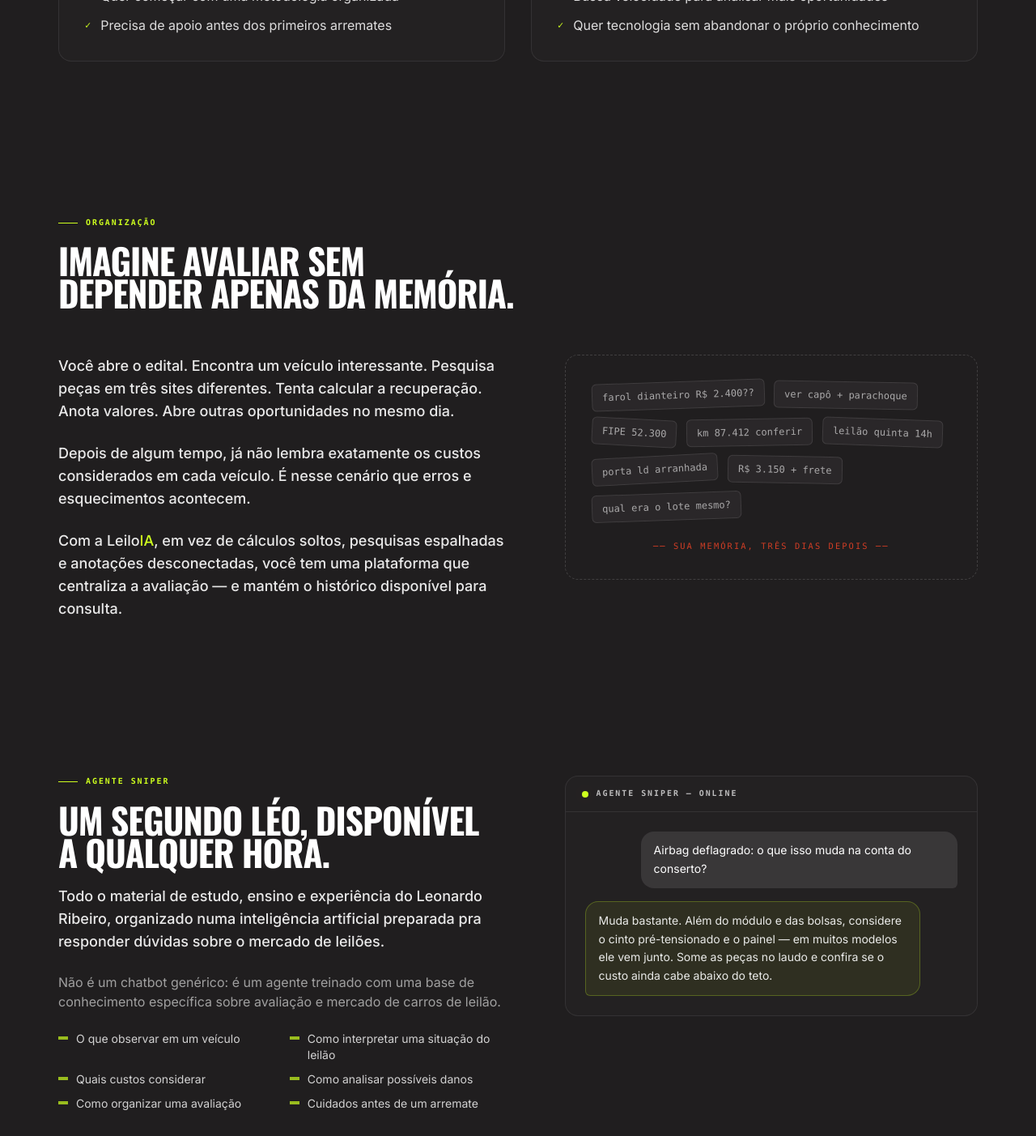
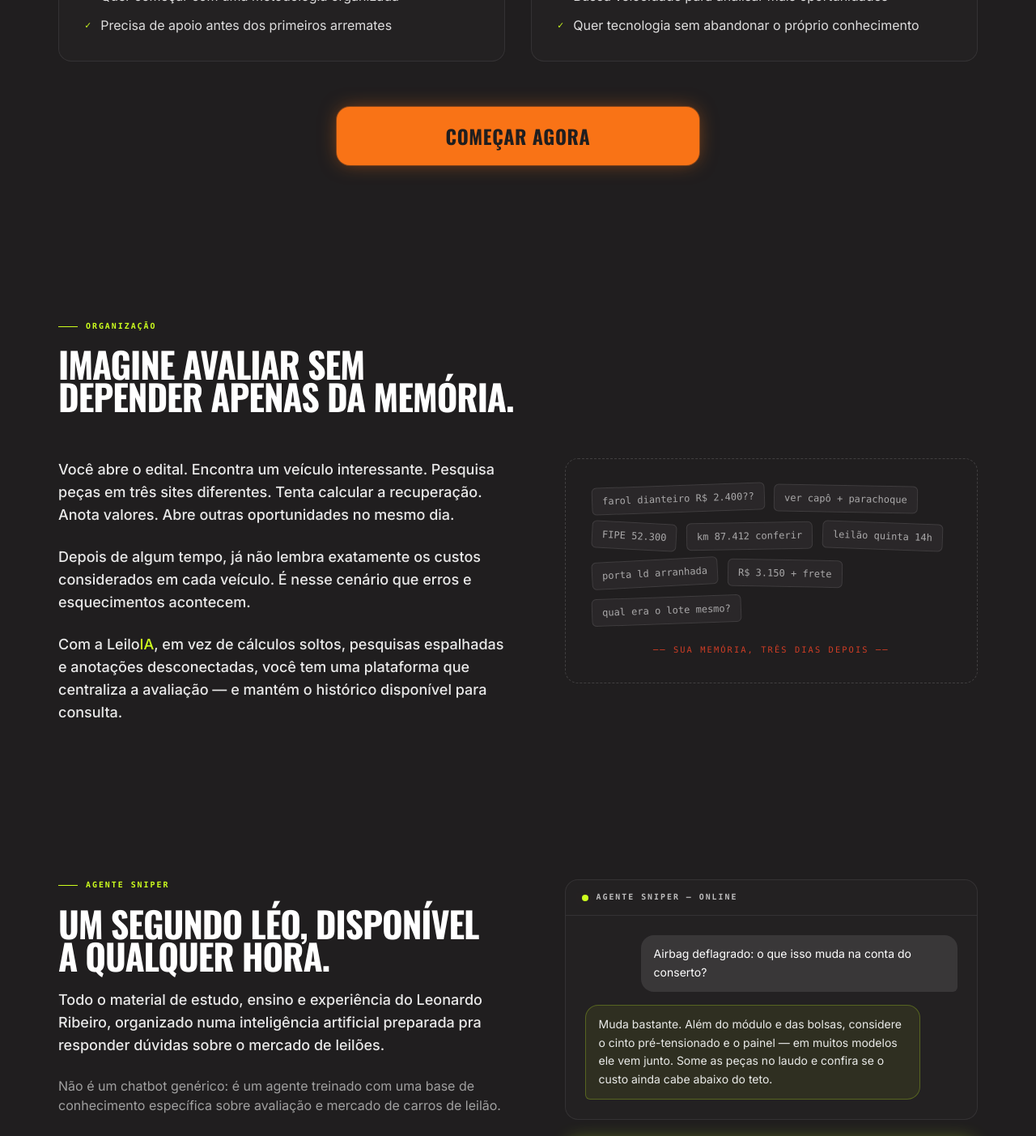
Before and after one commit to Central-do-Arremate/LeiloIA-MKT_LandingPage, a React (Vite) app: page / in a window 1280 px wide. Shown: the part 4740-6143 px from the top of the page at 81% size. Built offline with nearby package versions, Linux system fonts and the light colour scheme; a web font is replaced by a local one.

Commit message:
Add call-to-action buttons to `Perfis` and `Sniper` sections, update tones, and extend `CtaButton` with orange variant

```diff
--- a/src/components/CtaButton.tsx
+++ b/src/components/CtaButton.tsx
@@ -5,14 +5,16 @@
   href: string
   children: ReactNode
   className?: string
-  variant?: 'solid' | 'ghost'
+  variant?: 'solid' | 'ghost' | 'orange'
 }
 
 export default function CtaButton({ href, children, className = '', variant = 'solid' }: CtaButtonProps) {
   const styles =
     variant === 'solid'
       ? 'bg-leilo-go text-leilo-base shadow-go-glow'
-      : 'border border-white/20 bg-white/[0.04] text-white hover:border-leilo-go/60'
+      : variant === 'orange'
+        ? 'bg-orange-500 text-leilo-base shadow-[0_0_0_1px_rgba(249,115,22,0.35),0_0_24px_-4px_rgba(249,115,22,0.55)]'
+        : 'border border-white/20 bg-white/[0.04] text-white hover:border-leilo-go/60'
 
   return (
     <motion.a
--- a/src/components/sections/Perfis.tsx
+++ b/src/components/sections/Perfis.tsx
@@ -1,8 +1,10 @@
 import AnimatedSection from '../AnimatedSection'
 import ChapterHead from '../ChapterHead'
 import Container from '../Container'
+import CtaButton from '../CtaButton'
 import { TAG } from '../type'
 import { PERFIS } from '../../data/landing'
+import { SIGNUP_URL } from '../../config/links'
 
 function PerfilCard({ tag, items, delay }: { tag: string; items: string[]; delay: number }) {
   return (
@@ -35,6 +37,12 @@
           <PerfilCard tag={PERFIS.iniciante.tag} items={PERFIS.iniciante.items} delay={0.1} />
           <PerfilCard tag={PERFIS.profissional.tag} items={PERFIS.profissional.items} delay={0.2} />
         </div>
+
+        <AnimatedSection delay={0.3} className="mt-10 flex justify-center md:mt-14">
+          <CtaButton href={SIGNUP_URL} variant="orange" className="max-w-md">
+            {PERFIS.cta}
+          </CtaButton>
+        </AnimatedSection>
       </Container>
     </section>
   )
--- a/src/components/sections/Sniper.tsx
+++ b/src/components/sections/Sniper.tsx
@@ -1,8 +1,10 @@
 import AnimatedSection from '../AnimatedSection'
 import ChapterHead from '../ChapterHead'
 import Container from '../Container'
+import CtaButton from '../CtaButton'
 import { BODY, TAG } from '../type'
 import { SNIPER } from '../../data/landing'
+import { SIGNUP_URL } from '../../config/links'
 
 export default function Sniper() {
   return (
@@ -40,6 +42,10 @@
                 </p>
               </div>
             </div>
+
+            <AnimatedSection delay={0.25} className="mt-6">
+              <CtaButton href={SIGNUP_URL}>Avalie com o Sniper</CtaButton>
+            </AnimatedSection>
           </AnimatedSection>
         </div>
       </Container>
--- a/src/config/tones.ts
+++ b/src/config/tones.ts
@@ -15,11 +15,11 @@
   /** A conta do lote — aperta e esquenta: é a seção do prejuízo possível. */
   custo: '#191312',
   /** O método — primeiro viés verde: aqui a marca começa a responder. */
-  metodo: '#1a1d17',
+  metodo: '#141c11',
   /** Do link ao laudo. */
   processo: '#181a19',
-  /** Dois perfis. */
-  publico: '#1e1c1d',
+  /** Dois perfis — viés âmbar/laranja: convite direto, chama pra ação. */
+  publico: '#241a10',
   /** Da memória pro sistema — viés frio: é a seção da bagunça. */
   ruido: '#15141b',
   /** Agente SNIPER — verde mais fundo, o ponto mais "máquina" da página. */
--- a/src/data/landing.ts
+++ b/src/data/landing.ts
@@ -143,6 +143,7 @@
       'Quer tecnologia sem abandonar o próprio conhecimento',
     ],
   },
+  cta: 'Começar agora',
 }
 
 // ── S6 · Da memória pro sistema ─────────────────────────────────────────────
```
